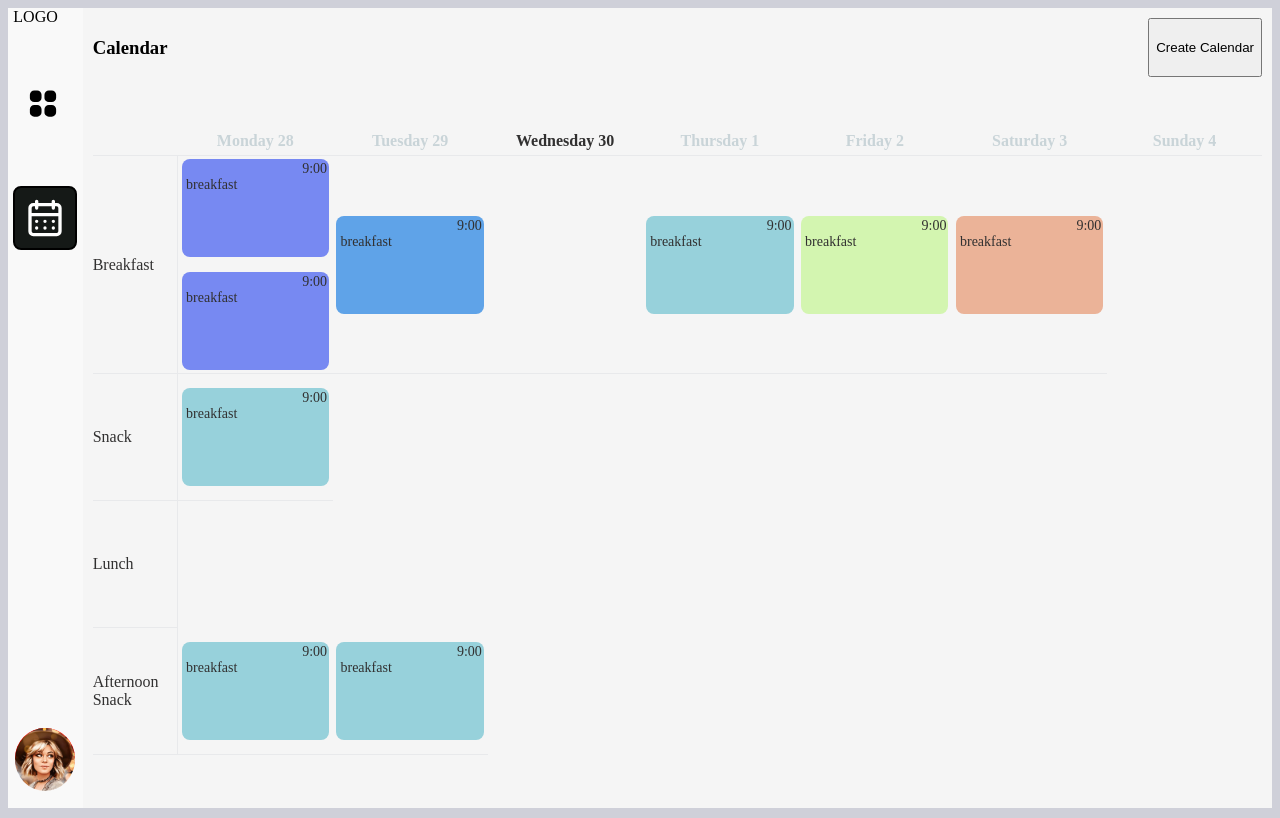
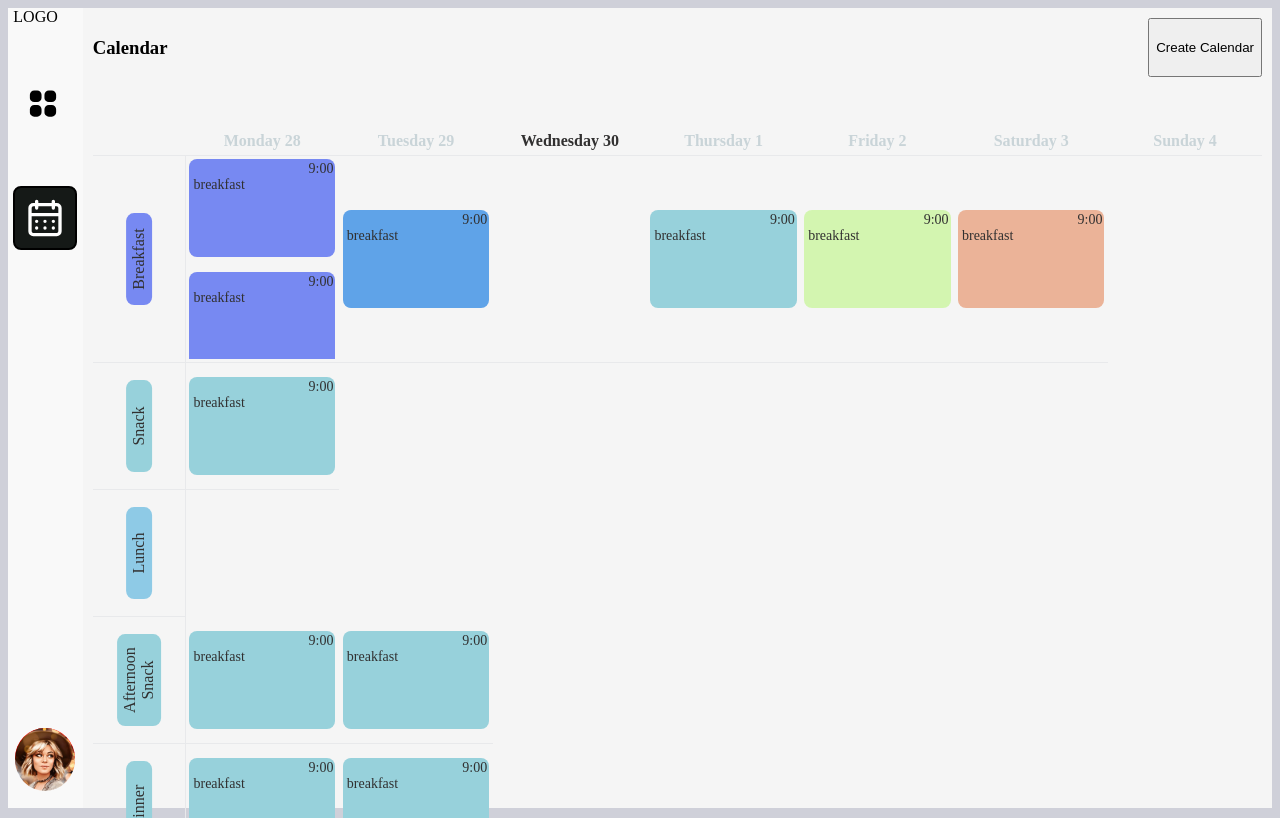
Before and after one commit to daasc/Diet, a Vue app: page /calendar in a window 1280 px wide. Built offline with nearby package versions, Linux system fonts and the light colour scheme.

Commit message:
feat: add meal component

```diff
--- a/src/components/BoxAlert.vue
+++ b/src/components/BoxAlert.vue
@@ -47,6 +47,7 @@ export default {
   position: relative;
   width: 90%;
   height: 90px;
+  min-height: 90px;
   background-color: v-bind(color);
   border-radius: 8px;
   margin: 0 auto;
--- /dev/null
+++ b/src/components/MealComponent.vue
@@ -0,0 +1,29 @@
+<template>
+  <div class="meal">
+    {{ name }}
+  </div>
+</template>
+<script>
+export default {
+  name: "MealComponent",
+  props: {
+    name: {
+      type: String,
+      default: "",
+    },
+    color: {
+      type: String,
+      default: "#8ecae6",
+    },
+  },
+};
+</script>
+<style lang="scss" scoped>
+.meal {
+  background-color: v-bind(color);
+  padding: 4px;
+  transform: rotate(-90deg);
+  border-radius: 8px;
+  text-align: center;
+}
+</style>
--- a/src/views/CalendarView.vue
+++ b/src/views/CalendarView.vue
@@ -20,7 +20,12 @@
         </thead>
         <tbody>
           <tr v-for="(diet, key) in calendar" :key="key">
-            <td>{{ key }}</td>
+            <td>
+              <MealComponent
+                :name="key"
+                :color="diet[0] ? diet[0][0].color : '#8ecae6'"
+              ></MealComponent>
+            </td>
             <td v-for="(items, index) in diet" :key="index">
               <div class="items">
                 <BoxAlert
@@ -48,12 +53,24 @@ export default {
   name: "CalendarView",
   components: {
     BoxAlert: defineAsyncComponent(() => import("../components/BoxAlert.vue")),
+    MealComponent: defineAsyncComponent(() =>
+      import("../components/MealComponent.vue")
+    ),
   },
   data() {
     return {
       calendar: {
         Breakfast: [
           [
+            {
+              color: "#7789F2",
+              text: "breakfast",
+              hour: "9:00",
+              description: "in my breakfast i'll eat bread and banana",
+              recipe: "diet recipe",
+              empty: false,
+              done: false,
+            },
             {
               color: "#7789F2",
               text: "breakfast",
@@ -161,6 +178,30 @@ export default {
             },
           ],
         ],
+        Dinner: [
+          [
+            {
+              color: "#97D1DB",
+              text: "breakfast",
+              hour: "9:00",
+              description: "in my breakfast i'll eat bread and banana",
+              recipe: "diet recipe",
+              empty: false,
+              done: false,
+            },
+          ],
+          [
+            {
+              color: "#97D1DB",
+              text: "breakfast",
+              hour: "9:00",
+              description: "in my breakfast i'll eat bread and banana",
+              recipe: "diet recipe",
+              empty: false,
+              done: false,
+            },
+          ],
+        ],
       },
       week: [],
     };
@@ -193,11 +234,16 @@ export default {
 };
 </script>
 <style lang="scss" scoped>
+section {
+  max-height: 100vh;
+  overflow: scroll;
+}
 .description {
   display: flex;
   justify-content: space-between;
   margin-bottom: 50px;
 }
+.content {
   table {
     border-collapse: collapse;
     padding: 5px;
@@ -225,6 +271,9 @@ table {
         display: flex;
         flex-direction: column;
         gap: 15px;
+        max-height: 200px;
+        overflow: scroll;
+        overflow-x: hidden;
       }
       &:first-child {
         border-right: 1px solid #e8e9eb;
@@ -232,4 +281,5 @@ table {
       }
     }
   }
+}
 </style>
```
Lines whose indentation alone changed are shown as unchanged.
